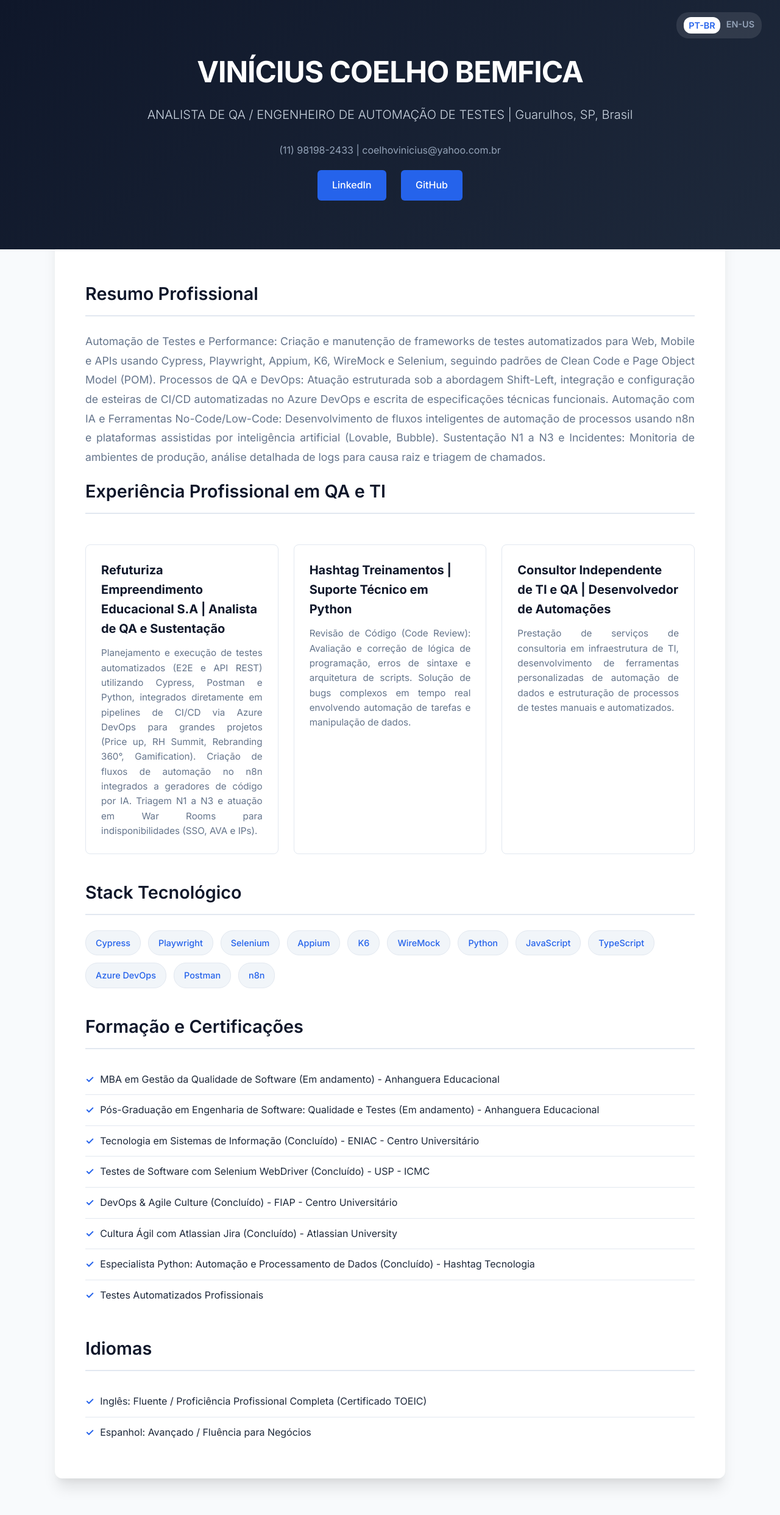
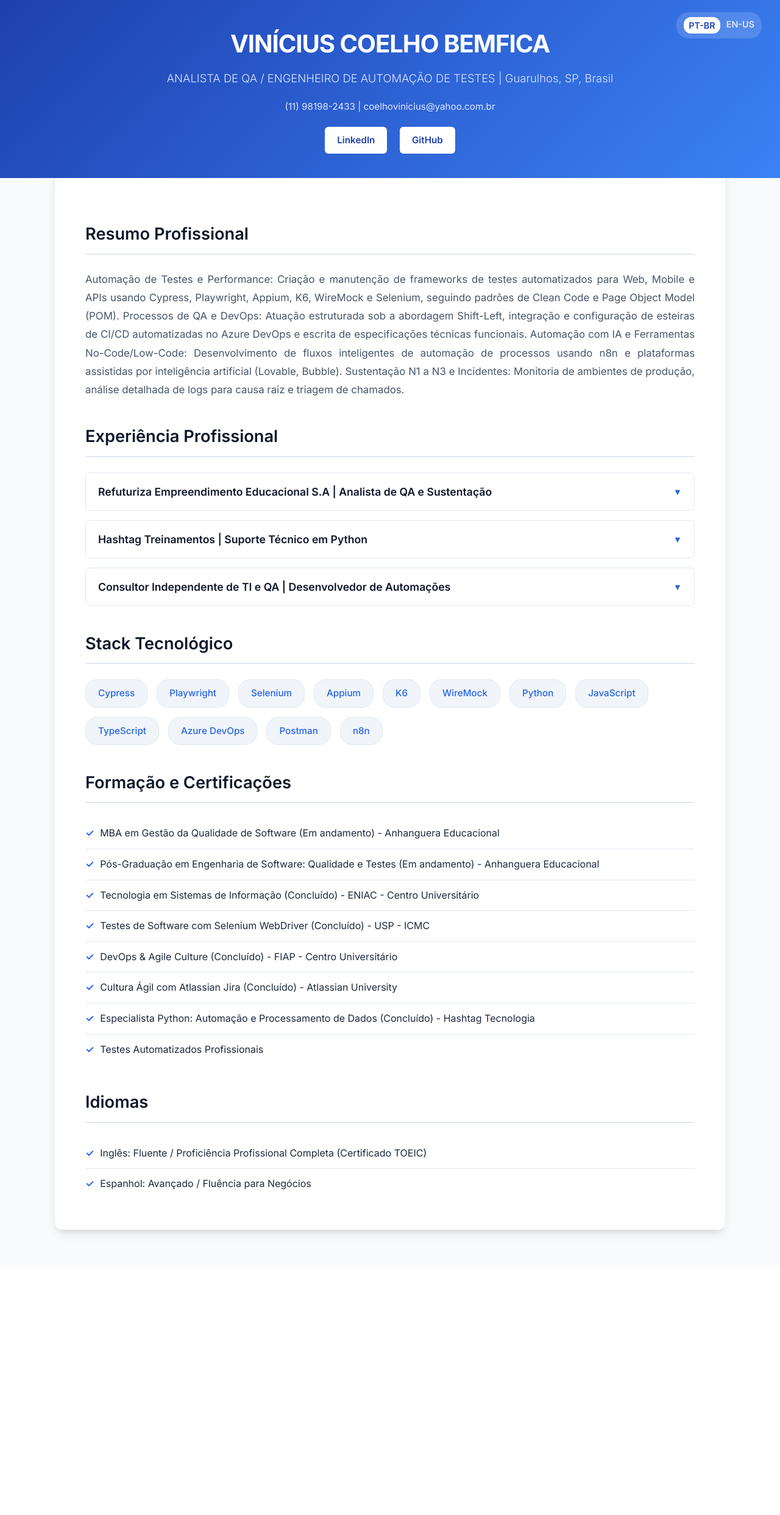
Before and after one commit to coelhovinicius/portfolio-qa, a FastAPI app: page / in a window 1280 px wide. Shown: the whole page at 61% size. After the commit the page ends 2030 px from the top, so only its background shows below. Run offline with FastAPI, Linux system fonts and the light colour scheme.

Commit message:
feat: implement interactive accordion layout, modal tech tags and header visual redesign

```diff
--- a/templates/index.html
+++ b/templates/index.html
@@ -14,7 +14,7 @@
             --background-color: #f8fafc;
             --card-background: #ffffff;
             --text-primary: #1e293b;
-            --text-secondary: #64748b;
+            --text-secondary: #475569;
             --border-color: #e2e8f0;
         }
 
@@ -27,11 +27,12 @@
             color: var(--text-primary);
         }
 
+        /* Por que: Reducao do padding para diminuir a altura do Header e alteracao do gradiente para um tom de azul mais claro e vibrante. */
         header {
             position: relative;
-            background: linear-gradient(135deg, var(--primary-color) 0%, #1e293b 100%);
+            background: linear-gradient(135deg, #1e40af 0%, #3b82f6 100%);
             color: #ffffff;
-            padding: 80px 20px;
+            padding: 40px 20px;
             text-align: center;
         }
 
@@ -39,7 +40,7 @@
             position: absolute;
             top: 20px;
             right: 30px;
-            background: rgba(255, 255, 255, 0.1);
+            background: rgba(255, 255, 255, 0.15);
             padding: 8px 12px;
             border-radius: 20px;
             font-size: 0.9rem;
@@ -47,163 +48,189 @@
             gap: 10px;
         }
 
-        .lang-toggle a {
-            color: #94a3b8;
-            text-decoration: none;
-            font-weight: 600;
-            transition: color 0.2s ease;
-        }
+        .lang-toggle a { color: #e2e8f0; text-decoration: none; font-weight: 600; transition: color 0.2s ease; }
+        .lang-toggle a:hover { color: #ffffff; }
+        .lang-toggle a.active { color: #1e40af; background: #ffffff; padding: 2px 8px; border-radius: 12px; }
 
-        .lang-toggle a:hover {
-            color: #ffffff;
-        }
-
-        .lang-toggle a.active {
-            color: var(--secondary-color);
-            background: #ffffff;
-            padding: 2px 8px;
-            border-radius: 12px;
-        }
-
-        header h1 {
-            margin: 0;
-            font-size: 3rem;
-            font-weight: 700;
-            letter-spacing: -1px;
-        }
-
-        .subtitle {
-            font-size: 1.25rem;
-            color: #cbd5e1;
-            margin: 15px 0 30px;
-            font-weight: 300;
-        }
-
-        .contact-info {
-            font-size: 1rem;
-            color: #94a3b8;
-            margin-bottom: 20px;
-        }
+        header h1 { margin: 0; font-size: 2.5rem; font-weight: 700; letter-spacing: -1px; }
+        .subtitle { font-size: 1.15rem; color: #e0e7ff; margin: 10px 0 20px; font-weight: 300; }
+        .contact-info { font-size: 0.95rem; color: #e0e7ff; margin-bottom: 20px; }
 
         .social-links a {
-            background-color: var(--secondary-color);
-            color: #ffffff;
+            background-color: #ffffff;
+            color: #1e40af;
             text-decoration: none;
-            padding: 12px 24px;
-            margin: 0 10px;
+            padding: 10px 20px;
+            margin: 0 8px;
             border-radius: 6px;
-            font-weight: 500;
+            font-weight: 600;
             transition: background-color 0.2s ease, transform 0.2s ease;
             display: inline-block;
+            font-size: 0.95rem;
         }
-
-        .social-links a:hover {
-            background-color: #1d4ed8;
-            transform: translateY(-2px);
-        }
+        .social-links a:hover { background-color: #f1f5f9; transform: translateY(-2px); }
 
         .container {
             max-width: 1000px;
-            margin: -40px auto 60px;
+            margin: -20px auto 60px;
             background: var(--card-background);
             padding: 50px;
             border-radius: 12px;
-            box-shadow: 0 20px 25px -5px rgba(0, 0, 0, 0.1), 0 10px 10px -5px rgba(0, 0, 0, 0.04);
+            box-shadow: 0 10px 15px -3px rgba(0, 0, 0, 0.1), 0 4px 6px -2px rgba(0, 0, 0, 0.05);
         }
 
         h2 {
             color: var(--primary-color);
-            font-size: 1.8rem;
+            font-size: 1.7rem;
             border-bottom: 2px solid var(--border-color);
-            padding-bottom: 12px;
+            padding-bottom: 10px;
             margin-top: 40px;
             margin-bottom: 25px;
             font-weight: 600;
         }
 
-        section#summary p {
-            font-size: 1.1rem;
-            color: var(--text-secondary);
-            line-height: 1.8;
-            text-align: justify; /* Por que: Forca o alinhamento justificado para oracoes continuas em documentos formais. */
-        }
+        section#summary p { font-size: 1.05rem; color: var(--text-secondary); line-height: 1.8; text-align: justify; }
 
-        section#projects {
-            display: grid;
-            grid-template-columns: repeat(auto-fit, minmax(300px, 1fr));
-            gap: 25px;
-        }
-
-        section#projects h2 {
-            grid-column: 1 / -1;
-            margin-top: 0;
-        }
-
-        .project-card {
-            background: var(--card-background);
-            padding: 25px;
+        /* Por que: Estilizacao do componente Accordion para as experiencias profissionais em formato de linhas expansíveis. */
+        .accordion-item {
             border: 1px solid var(--border-color);
             border-radius: 8px;
-            transition: box-shadow 0.2s ease, border-color 0.2s ease;
+            margin-bottom: 15px;
+            background: var(--card-background);
+            overflow: hidden;
+            transition: box-shadow 0.2s ease;
         }
+        .accordion-item:hover { box-shadow: 0 4px 6px -1px rgba(0, 0, 0, 0.1); }
+        .accordion-header {
+            width: 100%;
+            text-align: left;
+            background: none;
+            border: none;
+            padding: 20px;
+            font-size: 1.1rem;
+            font-weight: 600;
+            color: var(--primary-color);
+            display: flex;
+            justify-content: space-between;
+            align-items: center;
+            cursor: pointer;
+            transition: background 0.2s ease;
+            font-family: inherit;
+        }
+        .accordion-header:hover { background-color: #f8fafc; }
+        .accordion-content {
+            max-height: 0;
+            overflow: hidden;
+            transition: max-height 0.35s ease-out;
+            padding: 0 20px;
+        }
+        .accordion-content p {
+            margin-bottom: 20px;
+            color: var(--text-secondary);
+            text-align: justify;
+            line-height: 1.7;
+        }
+        .accordion-item.active .accordion-icon { transform: rotate(180deg); }
+        .accordion-icon { transition: transform 0.3s ease; color: var(--secondary-color); font-size: 0.9rem; }
 
-        .project-card:hover {
-            box-shadow: 0 10px 15px -3px rgba(0, 0, 0, 0.1);
-            border-color: var(--secondary-color);
-        }
+        ul { list-style-type: none; padding: 0; margin: 0; }
 
-        .project-card h3 {
-            color: var(--primary-color);
-            margin-top: 0;
-            margin-bottom: 12px;
-            font-size: 1.25rem;
-        }
+        /* Por que: Container flexivel para as tags de Tech Stack e regras para o Tooltip nativo via CSS. */
+        #tech-stack ul { display: flex; flex-wrap: wrap; gap: 15px; }
 
-        .project-card p {
-            color: var(--text-secondary);
-            margin: 0;
-            font-size: 0.95rem;
-            text-align: justify; /* Por que: Garante simetria de leitura para as descricoes detalhadas dos projetos. */
-        }
-
-        ul {
-            list-style-type: none;
-            padding: 0;
-            margin: 0;
-        }
-
-        #tech-stack ul {
-            display: flex;
-            flex-wrap: wrap;
-            gap: 12px;
-        }
-
-        #tech-stack ul li {
+        .tech-tag {
+            position: relative;
             background-color: #f1f5f9;
             color: var(--secondary-color);
-            padding: 8px 16px;
+            padding: 10px 20px;
             border-radius: 20px;
-            font-size: 0.9rem;
+            font-size: 0.95rem;
             font-weight: 500;
             border: 1px solid var(--border-color);
+            cursor: pointer;
+            transition: all 0.2s ease;
         }
+        .tech-tag:hover { background-color: var(--secondary-color); color: #ffffff; border-color: var(--secondary-color); }
 
-        #certifications ul li, #languages ul li {
-            padding: 12px 0;
-            border-bottom: 1px solid var(--border-color);
-            color: var(--text-primary);
+        .tooltip {
+            visibility: hidden;
+            width: 260px;
+            background-color: #1e293b;
+            color: #f8fafc;
+            text-align: center;
+            border-radius: 6px;
+            padding: 12px;
+            position: absolute;
+            z-index: 10;
+            bottom: 130%;
+            left: 50%;
+            transform: translateX(-50%);
+            opacity: 0;
+            transition: opacity 0.3s ease, visibility 0.3s ease;
+            font-size: 0.85rem;
+            font-weight: 400;
+            box-shadow: 0px 10px 15px -3px rgba(0,0,0,0.2);
+            pointer-events: none;
+            line-height: 1.5;
         }
+        .tooltip::after {
+            content: "";
+            position: absolute;
+            top: 100%;
+            left: 50%;
+            margin-left: -6px;
+            border-width: 6px;
+            border-style: solid;
+            border-color: #1e293b transparent transparent transparent;
+        }
+        .tech-tag:hover .tooltip { visibility: visible; opacity: 1; }
 
-        #certifications ul li:last-child, #languages ul li:last-child {
-            border-bottom: none;
+        /* Por que: Estrutura isolada do Modal invocavel por JS com overlay escuro. */
+        .modal {
+            display: none;
+            position: fixed;
+            z-index: 1000;
+            left: 0;
+            top: 0;
+            width: 100%;
+            height: 100%;
+            background-color: rgba(15, 23, 42, 0.6);
+            align-items: center;
+            justify-content: center;
+            opacity: 0;
+            transition: opacity 0.3s ease;
+            backdrop-filter: blur(3px);
         }
+        .modal.show { display: flex; opacity: 1; }
+        .modal-content {
+            background-color: #ffffff;
+            padding: 30px;
+            border-radius: 12px;
+            max-width: 500px;
+            width: 90%;
+            position: relative;
+            box-shadow: 0 20px 25px -5px rgba(0,0,0,0.2);
+            transform: scale(0.95);
+            transition: transform 0.3s ease;
+        }
+        .modal.show .modal-content { transform: scale(1); }
+        .close-btn {
+            position: absolute;
+            top: 15px;
+            right: 20px;
+            font-size: 1.8rem;
+            color: #94a3b8;
+            cursor: pointer;
+            transition: color 0.2s ease;
+            line-height: 1;
+        }
+        .close-btn:hover { color: #0f172a; }
+        #modalTitle { margin-top: 0; color: var(--secondary-color); font-size: 1.5rem; border-bottom: 2px solid #f1f5f9; padding-bottom: 10px;}
+        #modalDesc { color: var(--text-secondary); text-align: justify; line-height: 1.7; font-size: 1.05rem; }
 
-        #certifications ul li::before, #languages ul li::before {
-            content: "✓";
-            color: var(--secondary-color);
-            font-weight: bold;
-            margin-right: 10px;
-        }
+        #certifications ul li, #languages ul li { padding: 12px 0; border-bottom: 1px solid var(--border-color); color: var(--text-primary); }
+        #certifications ul li:last-child, #languages ul li:last-child { border-bottom: none; }
+        #certifications ul li::before, #languages ul li::before { content: "✓"; color: var(--secondary-color); font-weight: bold; margin-right: 10px; }
     </style>
 </head>
 <body>
@@ -233,9 +260,14 @@
         <section id="projects">
             <h2>{{ profile.experience_title }}</h2>
             {% for project in profile.projects %}
-                <div class="project-card">
-                    <h3>{{ project.name }}</h3>
-                    <p>{{ project.description }}</p>
+                <div class="accordion-item">
+                    <button class="accordion-header" onclick="toggleAccordion(this)">
+                        <span>{{ project.name }}</span>
+                        <span class="accordion-icon">▼</span>
+                    </button>
+                    <div class="accordion-content">
+                        <p>{{ project.description }}</p>
+                    </div>
                 </div>
             {% endfor %}
         </section>
@@ -243,8 +275,12 @@
         <section id="tech-stack">
             <h2>{{ profile.tech_stack_title }}</h2>
             <ul>
+                <!-- Por que: Modificacao do laco for para acessar as propriedades do dicionario complexo do DTO. -->
                 {% for tech in profile.tech_stack %}
-                    <li>{{ tech }}</li>
+                    <li class="tech-tag" onclick="openModal('{{ tech.name }}', '{{ tech.description }}')">
+                        {{ tech.name }}
+                        <span class="tooltip">{{ tech.description }}</span>
+                    </li>
                 {% endfor %}
             </ul>
         </section>
@@ -267,5 +303,69 @@
             </ul>
         </section>
     </div>
+
+    <!-- Estrutura do Modal Hibrido -->
+    <div id="techModal" class="modal">
+        <div class="modal-content">
+            <span class="close-btn" onclick="closeModal()">&times;</span>
+            <h3 id="modalTitle"></h3>
+            <p id="modalDesc"></p>
+        </div>
+    </div>
+
+    <script>
+        // Por que: Logica de controle do componente Accordion manipulando o max-height para animacao suave.
+        function toggleAccordion(button) {
+            const item = button.parentElement;
+            const content = item.querySelector('.accordion-content');
+
+            // Fecha os outros abertos para manter a interface limpa (Opcional, mas melhora a UX)
+            document.querySelectorAll('.accordion-item.active').forEach(activeItem => {
+                if (activeItem !== item) {
+                    activeItem.classList.remove('active');
+                    activeItem.querySelector('.accordion-content').style.maxHeight = null;
+                }
+            });
+
+            item.classList.toggle('active');
+
+            if (item.classList.contains('active')) {
+                content.style.maxHeight = content.scrollHeight + "px";
+            } else {
+                content.style.maxHeight = null;
+            }
+        }
+
+        // Por que: Logica de controle do Modal manipulando as classes CSS e escutando eventos de teclado/mouse.
+        function openModal(name, desc) {
+            document.getElementById('modalTitle').innerText = name;
+            document.getElementById('modalDesc').innerText = desc;
+            const modal = document.getElementById('techModal');
+            modal.style.display = 'flex';
+            // Pequeno delay para acionar a transicao de opacidade do CSS
+            setTimeout(() => { modal.classList.add('show'); }, 10);
+        }
+
+        function closeModal() {
+            const modal = document.getElementById('techModal');
+            modal.classList.remove('show');
+            setTimeout(() => { modal.style.display = 'none'; }, 300);
+        }
+
+        // Fechar ao clicar fora
+        window.onclick = function(event) {
+            const modal = document.getElementById('techModal');
+            if (event.target == modal) {
+                closeModal();
+            }
+        }
+
+        // Fechar com a tecla ESC
+        document.addEventListener('keydown', function(event) {
+            if (event.key === "Escape") {
+                closeModal();
+            }
+        });
+    </script>
 </body>
 </html>
```
Also changed, not shown: e2e/pages/portfolio_page.py (+5 -29 lines), e2e/tests/test_portfolio_e2e.py (+14 -33 lines), infrastructure/repositories.py (+28 -8 lines).
